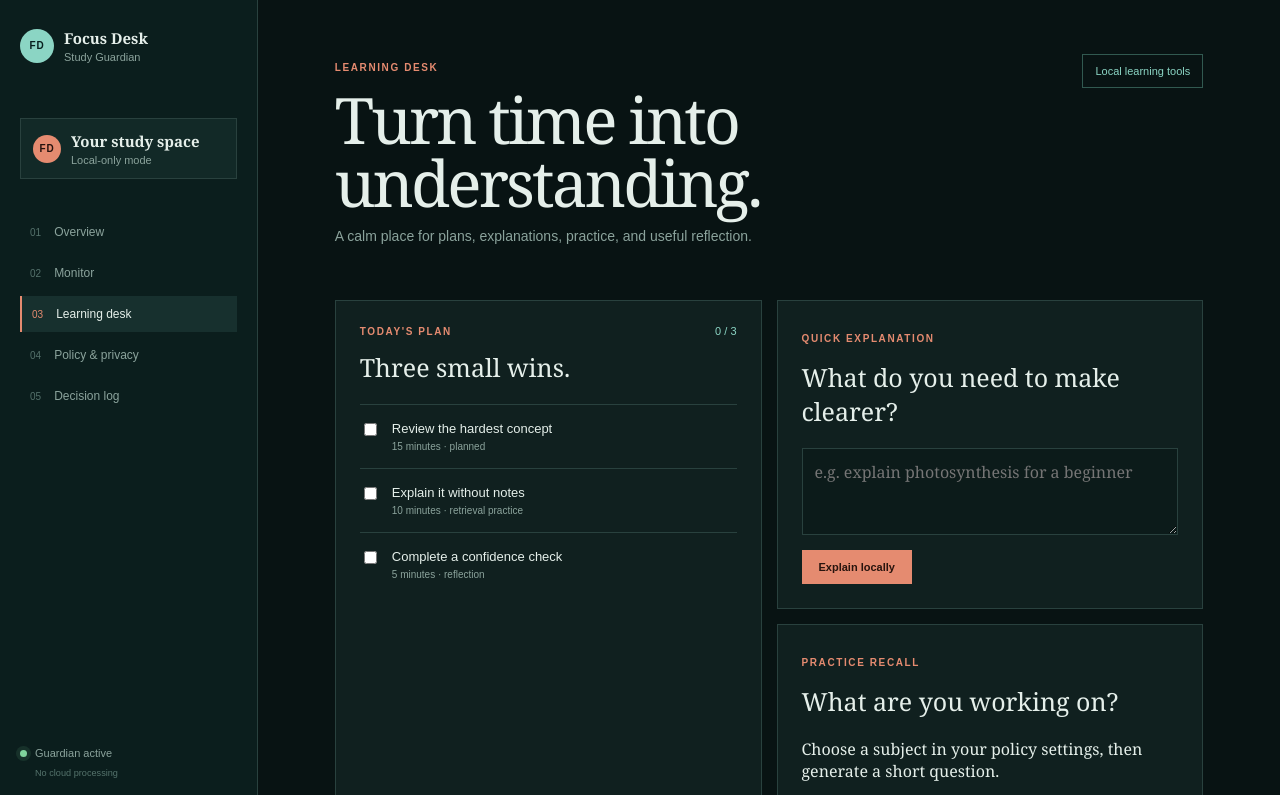
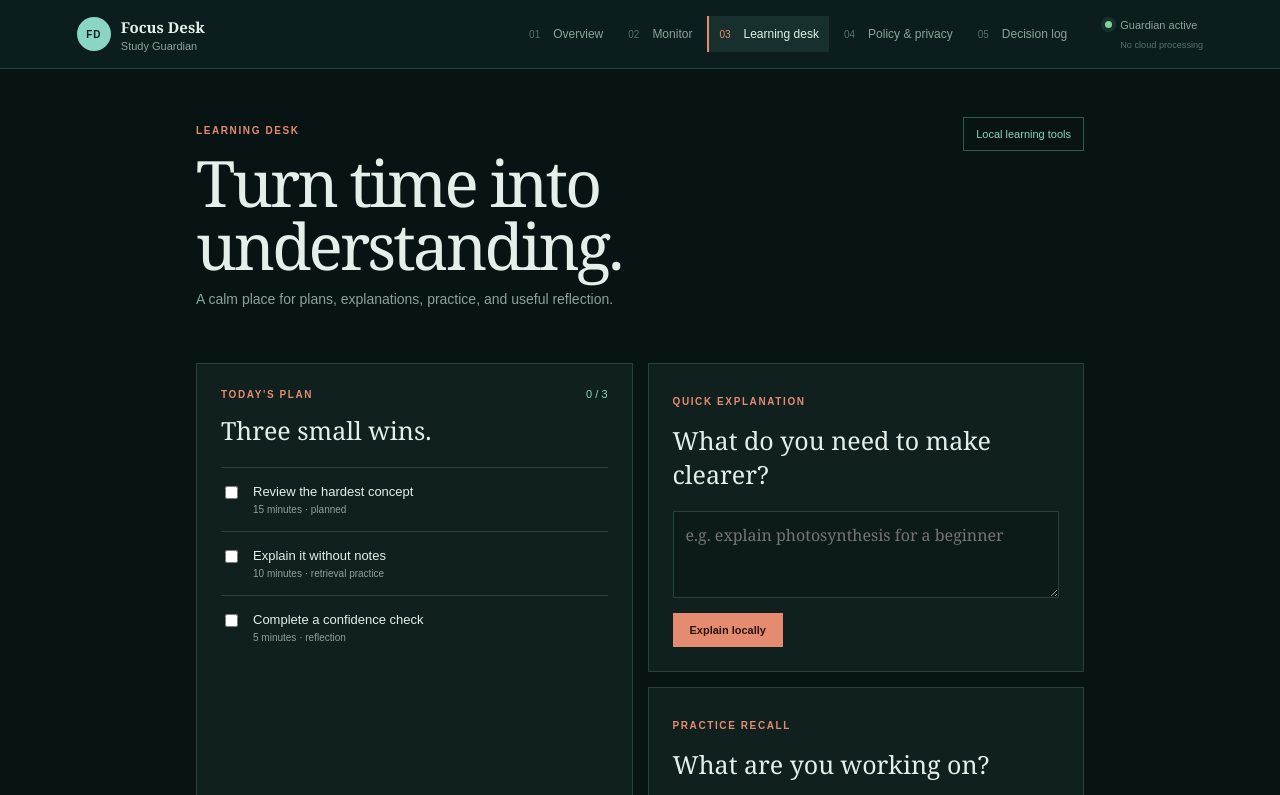
Before and after one commit to Kairose-bit/Study-related, an Electron app: page Part_1.html in a window 1280 px wide. Both pictures are taken after a click on the button 446 px from the left and 531 px from the top of the page. Shown: the top 795 px of the page. Drawn offline with Linux system fonts and the light colour scheme.

Commit message:
Simplify website layout

```diff
--- a/Part_5.css
+++ b/Part_5.css
@@ -4,26 +4,26 @@ html, body { min-height: 100%; margin: 0; background: var(--bg); color: var(--te
 button, input, select, textarea { font: inherit; }
 button { border: 0; cursor: pointer; }
 .hidden { display: none !important; }
-.app-shell { display: flex; min-height: 100vh; }
-.sidebar { position: sticky; top: 0; width: 258px; height: 100vh; flex: 0 0 258px; display: flex; flex-direction: column; padding: 28px 20px 22px; background: #0b1e1d; border-right: 1px solid var(--line); }
+.app-shell { display: block; min-height: 100vh; }
+.sidebar { position: static; width: 100%; height: auto; display: flex; flex-direction: row; align-items: center; gap: 28px; padding: 16px clamp(18px, 6vw, 86px); background: #0b1e1d; border-bottom: 1px solid var(--line); }
 .brand-lockup { display: flex; align-items: center; gap: 10px; }
 .brand-lockup strong, .profile-chip strong { display: block; font-size: 15px; }
 .brand-lockup div span, .profile-chip small { display: block; margin-top: 3px; color: var(--muted); font: 11px Arial, sans-serif; }
 .brand-mark, .avatar { display: grid; place-items: center; border-radius: 50%; font: bold 10px Arial, sans-serif; letter-spacing: .08em; }
 .brand-mark { width: 34px; height: 34px; background: var(--teal); color: #08201f; }
-.profile-chip { display: flex; align-items: center; gap: 10px; margin: 55px 0 35px; padding: 12px; border: 1px solid var(--line); background: rgba(139,213,196,.06); }
+.profile-chip { display: none; }
 .avatar { width: 28px; height: 28px; background: var(--coral); color: #25120e; }
-.nav-list { display: grid; gap: 5px; }
+.nav-list { display: flex; gap: 5px; margin-left: auto; }
 .nav-item { display: flex; align-items: center; gap: 13px; padding: 11px 10px; background: transparent; color: var(--muted); text-align: left; font: 12px Arial, sans-serif; }
 .nav-item span { color: #54716b; font-size: 10px; }
 .nav-item:hover, .nav-item.active { background: #17302e; color: var(--text); }
 .nav-item.active { border-left: 2px solid var(--coral); }
 .nav-item.active span { color: var(--coral); }
-.sidebar-bottom { margin-top: auto; color: var(--muted); font: 11px Arial, sans-serif; }
+.sidebar-bottom { color: var(--muted); font: 11px Arial, sans-serif; }
 .sidebar-bottom small { display: block; margin: 9px 0 0 15px; color: #55736c; }
 .health-row, .header-status, .privacy-badge, .legend-row, .enforcement-row { display: flex; align-items: center; gap: 8px; }
 .pulse-dot { width: 7px; height: 7px; display: inline-block; border-radius: 50%; background: var(--green); box-shadow: 0 0 0 4px rgba(128,211,156,.1); }
-.content-area { width: min(1220px, 100%); padding: 54px clamp(24px, 6vw, 86px); }
+.content-area { width: min(1000px, 100%); margin: auto; padding: 48px clamp(18px, 5vw, 56px); }
 .page-view { max-width: 1060px; margin: auto; }
 .page-header { display: flex; align-items: flex-start; justify-content: space-between; gap: 28px; }
 .compact-header { margin-bottom: 38px; }
```
